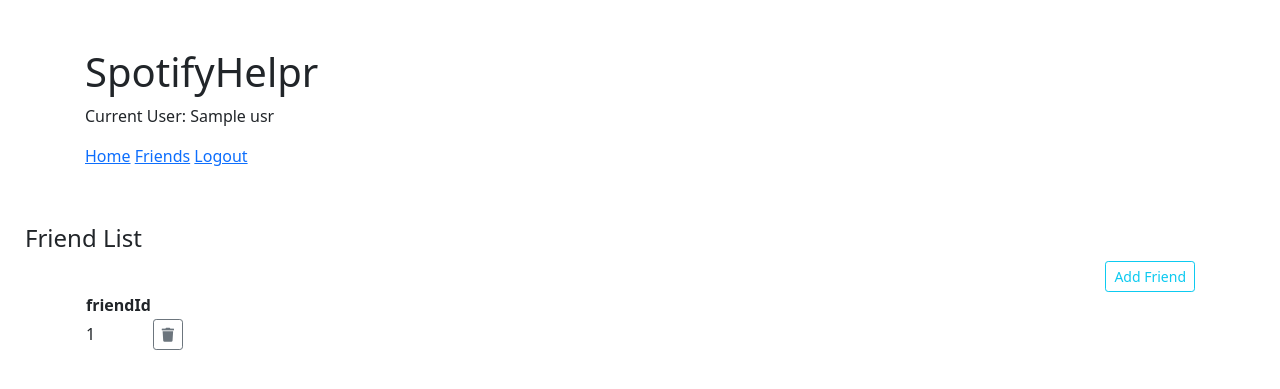
After one commit to chirag3110gupta/SpotifyHelpr, a Flask app: template flask_demo/app/templates/friends.html in a window 1280 px wide. The commit adds this page. Shown: the top 389 px of the page. Run offline with Flask 2, Linux system fonts and the light colour scheme; the template is opened without the code that fills it: most values are stand-ins (such as "Sample title", 1, 10 or a date in 2020).

Commit message:
added friends page with remove, add, and check if id exists

```diff
--- /dev/null
+++ b/flask_demo/app/static/script/friends.js
@@ -0,0 +1,98 @@
+$(document).ready(function() {
+  // example: https://getbootstrap.com/docs/4.2/components/modal/
+  // show modal
+  $("#task-modal").on("show.bs.modal", function(event) {
+    const button = $(event.relatedTarget) // Button that triggered the modal
+    const taskID = button.data("source") // Extract info from data-* attributes
+    const content = button.data("content") // Extract info from data-* attributes
+    const modal = $(this)
+
+    if (taskID === "New Friend") {
+      modal.find(".modal-title").text(taskID)
+      $("#task-form-display").removeAttr("taskID")
+
+    } else {
+      modal.find(".modal-title").text("Edit Playlist " + taskID)
+      $("#task-form-display").attr("taskID", taskID)
+    }
+
+    if (content) {
+      modal.find(".form-control").val(content);
+
+    } else {
+      modal.find(".form-control").val("");
+    }
+  })
+
+  $("#submit-task").click(function() {
+    $.ajax({
+      type: "POST",
+      url: "/create_friend",
+      contentType: "application/json;charset=UTF-8",
+      data: JSON.stringify({
+        "friendId": $("#task-modal").find(".form-control").val(),
+      }),
+      success: function(res) {
+        if(res.success) {
+          alert("Added FriendId " + res.data.friendId);
+          location.reload();
+
+        } else {
+          alert("FriendId does not exist");
+        }
+      },
+      error: function() {
+        console.log("Error");
+      }
+    });
+  });
+
+  $(".remove").click(function() {
+    const remove = $(this)
+    $.ajax({
+      type: "POST",
+      url: "/delete_friend",
+      contentType: "application/json;charset=UTF-8",
+      data: JSON.stringify({
+        "friendId": remove.data("source")
+      }),
+      success: function(res) {
+        console.log(res.response)
+        location.reload();
+      },
+      error: function() {
+        console.log("Error");
+      }
+    });
+  });
+
+  //$(document).delegate("tr", "click", function(e) {
+  //  currentPlaylistId = $(this).attr("id");
+  //  $.ajax({
+  //    type: "POST",
+  //    url: "/get_songs",
+  //    contentType: "application/json;charset=UTF-8",
+  //    data: JSON.stringify({
+  //      "playlistId": $(this).attr("id"),
+  //      "playlistName": $(this).children('td:first').text()
+  //    }),
+  //    success: function(res) {
+  //      var data = "<h4>" + res.playlistName + "</h4><ul>";
+  //      $.each(res.song_list, function(i, value) {
+  //        var avg_rating = value.avg_rating;
+  //        if (avg_rating == null) {
+  //          avg_rating = 0;
+  //        }
+
+  //        data += "<li>" + value.name + " - " + value.artist + " - " + avg_rating + "</li>";
+  //      });
+  //      data += "</ul>";
+  //      data += "<p><input type='text' placeholder='songId' id='songId' /></p><p><input type='submit' value='Add' class='btn btn-outline-info btn-sm' id='songIdSubmit' /></p>";
+  //      $("#playlist_content").html(data);
+  //    },
+  //    error: function() {
+  //      console.log("Error");
+  //    }
+  //  });
+  //});
+});
--- a/flask_demo/app/static/script/songs.js
+++ b/flask_demo/app/static/script/songs.js
@@ -12,7 +12,7 @@ $(document).ready(function() {
         success: function(res) {
           var data = "<ul>";
           $.each(res.song_list, function(i, value) {
-            data += "<li>" + value.name + " - " + value.artist + "</li>";
+            data += "<li>" + value.name + " - " + value.artist + " - (" + value.songId + ")</li>";
           });
           data += "</ul>";
           $("#songlist").html(data);
--- /dev/null
+++ b/flask_demo/app/templates/friends.html
@@ -0,0 +1,83 @@
+<!DOCTYPE html>
+
+<html>
+  <head>
+    <title>Homepage</title>
+    <meta charset="utf-8">
+    <meta name="viewport" content="width=device-width, initial-scale=1">
+
+    <link rel="icon" href="{{ url_for('static', filename='img/cs.ico') }}">
+    <link href="https://cdn.jsdelivr.net/npm/bootstrap@5.0.0-beta2/dist/css/bootstrap.min.css" rel="stylesheet"
+    integrity="sha384-BmbxuPwQa2lc/FVzBcNJ7UAyJxM6wuqIj61tLrc4wSX0szH/Ev+nYRRuWlolflfl" crossorigin="anonymous">
+
+    <link rel="stylesheet" href="https://cdnjs.cloudflare.com/ajax/libs/font-awesome/5.15.3/css/all.css">
+    <link rel="stylesheet" href="{{ url_for('static', filename='styles/custom.css') }}">
+  </head>
+
+  <body>
+    <main role="main" class="container extra-bottom">
+      <h1 class="mt-5">SpotifyHelpr</h1>
+      <p>Current User: {{ usr }}</p>
+      <a href="/home">Home</a>
+      <a href="/friends">Friends</a>
+      <a href="/logout">Logout</a>
+    </main>
+
+    <div>
+      <h4 class="mt-4">Friend List</h4>
+      <div class="container">
+        <!-- Add Friends Button -->
+        <div style="text-align: right;">
+        <button type="button" class="btn btn-outline-info btn-sm" data-bs-toggle="modal" data-bs-target="#task-modal" data-source="New Friend">Add Friend</button>
+        </div>
+
+        <div class="modal fade" id="task-modal" tabindex="-1" aria-labelledby="Label" aria-hidden="true">
+        <div class="modal-dialog">
+          <div class="modal-content">
+          <div class="modal-header">
+            <h5 class="modal-title" id="Label">Add a song</h5>
+            <button type="button" class="btn-close" data-bs-dismiss="modal" aria-label="Close"></button>
+          </div>
+
+          <div class="modal-body">
+            <div class="input-group mb-3">
+              <span class="input-group-text" id="task-form-display">friendId</span>
+              <input type="text" class="form-control" aria-label="task-name" aria-describedby="basic-addon1">
+            </div>
+          </div>
+          <div class="modal-footer">
+            <button type="button" class="btn btn-secondary" data-bs-dismiss="modal">Close</button>
+            <button id="submit-task" type="button" class="btn btn-primary">Save Changes</button>
+          </div>
+          </div>
+        </div>
+        </div>
+      </div>
+
+      <!--Friends Table-->
+      <div class="container table-responsive">
+      <table class="playlist_table">
+        <thead>
+          <tr>
+            <th class="name">friendId</th>
+          </tr>
+        </thead>
+        <tbody>
+        {% for item in friends_list_data %}
+          <tr id={{item.friendId}}>
+            <td>{{item.friendId}}</td>
+            <td><button class="btn btn-outline-secondary btn-sm remove" data-source={{item.friendId}} type="button"><i class="fa fa-trash fa-1" aria-hidden="true"></i></button></td>
+          </tr>
+        {% endfor %}
+        </tbody>
+      </table>
+      </div>
+    </div>
+  </body>
+
+    <script src="https://ajax.googleapis.com/ajax/libs/jquery/3.6.0/jquery.min.js"></script>
+    <script src="https://cdn.jsdelivr.net/npm/bootstrap@5.0.0-beta2/dist/js/bootstrap.bundle.min.js"
+        integrity="sha384-b5kHyXgcpbZJO/tY9Ul7kGkf1S0CWuKcCD38l8YkeH8z8QjE0GmW1gYU5S9FOnJ0" crossorigin="anonymous"></script>
+    <script src="{{ url_for('static', filename='script/friends.js') }}"></script>
+
+</html>
--- a/flask_demo/app/templates/home.html
+++ b/flask_demo/app/templates/home.html
@@ -18,6 +18,8 @@
     <main role="main" class="container extra-bottom">
       <h1 class="mt-5">SpotifyHelpr</h1>
       <p>Current User: {{ usr }}</p>
+      <a href="/home">Home</a>
+      <a href="/friends">Friends</a>
       <a href="/logout">Logout</a>
     </main>
 
```
Also changed, not shown: flask_demo/app/database.py (+87 -54 lines), flask_demo/app/routes.py (+44 -8 lines), flask_demo/app/static/script/playlists.js (+3 -5 lines).
